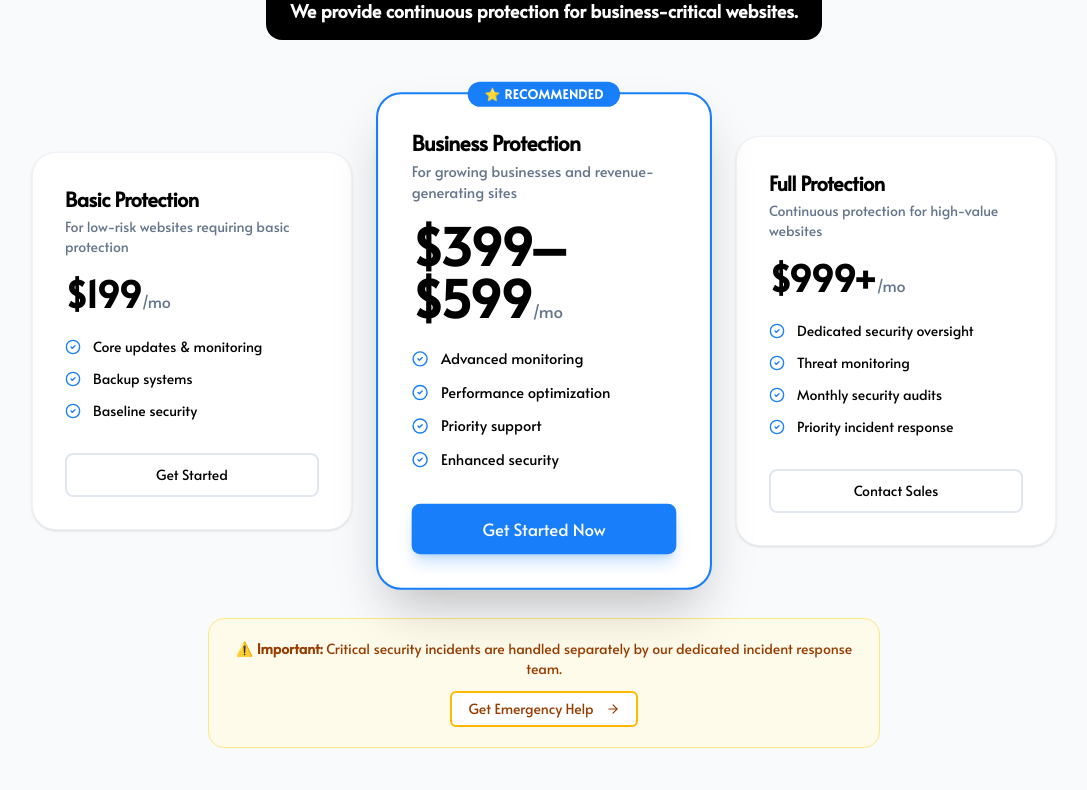
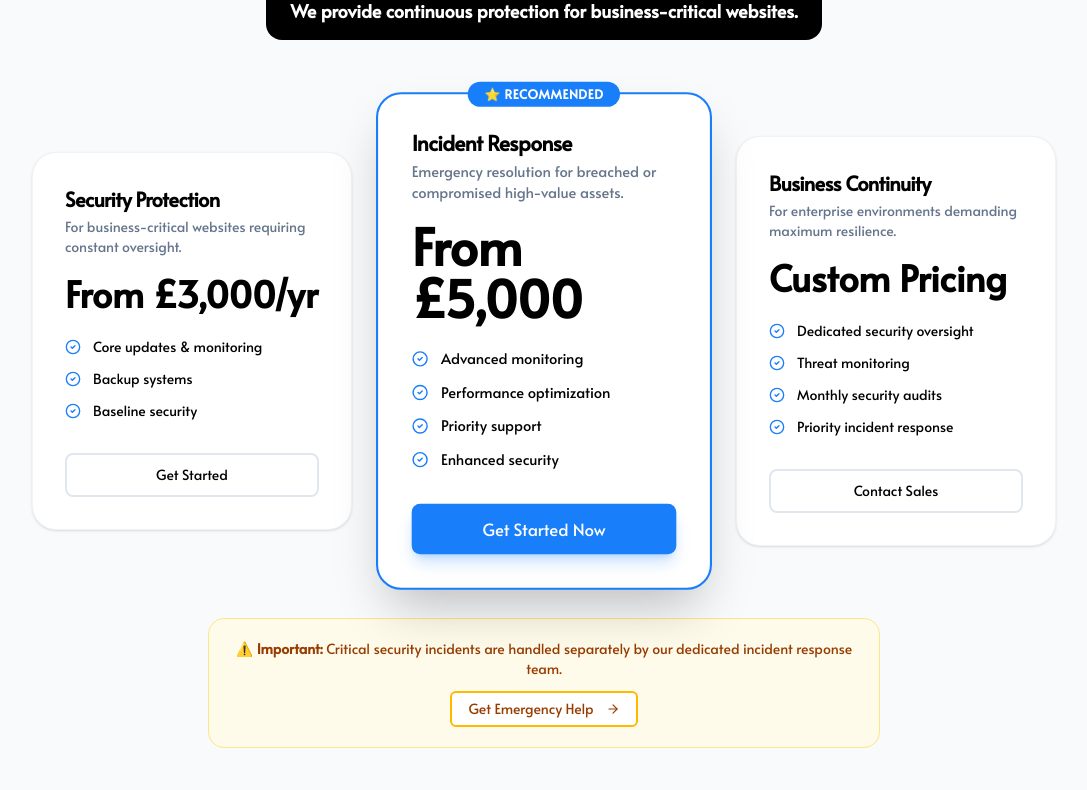
Before and after one commit to diliplp/webadish.com, a React (Vite) app in the folder artifacts/webadish/: page / in a window 1280 px wide. Shown: the part 3170-3960 px from the top of the page, without its empty margins (96-1183 px from the left). Built offline with nearby package versions, Linux system fonts and the light colour scheme.

Commit message:
Update pricing and language to target high-ticket clients

```diff
--- a/artifacts/webadish/src/pages/Home.tsx
+++ b/artifacts/webadish/src/pages/Home.tsx
@@ -210,7 +210,7 @@ export default function Home() {
                   { label: "Emergency malware cleanup", cost: "$500–$2,000+", icon: "🔴" },
                   { label: "Google blacklist removal & SEO recovery", cost: "Weeks to months", icon: "🔴" },
                   { label: "Lost revenue during downtime", cost: "Ongoing", icon: "🔴" },
-                  { label: "Managed security retainer (prevents all of the above)", cost: "$199–$999/mo", icon: "🟢" },
+                  { label: "Managed security retainer (prevents all of the above)", cost: "From £3,000/yr", icon: "🟢" },
                 ].map((row) => (
                   <div key={row.label} className="flex items-center justify-between bg-white/5 rounded-xl px-5 py-4 border border-white/10">
                     <div className="flex items-center gap-3 text-sm">
@@ -234,17 +234,17 @@ export default function Home() {
               <p className="text-lg text-muted-foreground max-w-2xl mx-auto mb-8">No hidden fees. No lock-in contracts. Built for businesses that need real protection, not just a maintenance checkbox.</p>
               <div className="inline-block bg-foreground text-white px-6 py-4 rounded-2xl">
                 <p className="text-base md:text-lg font-semibold leading-snug">
-                  We don't offer low-cost maintenance.<br />
+                  We don't offer low-value updates.<br />
                   We provide continuous protection for business-critical websites.
                 </p>
               </div>
             </div>
             <div className="grid grid-cols-1 lg:grid-cols-3 gap-8 items-center max-w-5xl mx-auto">
-              {/* Basic Protection */}
+              {/* Security Protection */}
               <div className="bg-white rounded-3xl p-8 shadow-sm border border-border/50 reveal-section">
-                <h3 className="text-xl font-semibold mb-1">Basic Protection</h3>
-                <p className="text-sm text-muted-foreground mb-4">For low-risk websites requiring basic protection</p>
-                <div className="mb-6"><span className="text-4xl font-bold">$199</span><span className="text-muted-foreground">/mo</span></div>
+                <h3 className="text-xl font-semibold mb-1">Security Protection</h3>
+                <p className="text-sm text-muted-foreground mb-4">For business-critical websites requiring constant oversight.</p>
+                <div className="mb-6"><span className="text-4xl font-bold">From £3,000/yr</span></div>
                 <ul className="space-y-3 mb-8">
                   {["Core updates & monitoring", "Backup systems", "Baseline security"].map(f => (
                     <li key={f} className="flex items-center gap-3 text-sm"><CheckCircle2 size={16} className="text-accent shrink-0" />{f}</li>
@@ -256,9 +256,9 @@ export default function Home() {
               {/* Recommended */}
               <div className="bg-white rounded-3xl p-8 shadow-2xl border-2 border-accent relative transform lg:scale-105 z-10 reveal-section">
                 <div className="absolute top-0 left-1/2 -translate-x-1/2 -translate-y-1/2 bg-accent text-white px-4 py-1 rounded-full text-xs font-bold tracking-wider uppercase">⭐ Recommended</div>
-                <h3 className="text-xl font-semibold mb-1">Business Protection</h3>
-                <p className="text-sm text-muted-foreground mb-4">For growing businesses and revenue-generating sites</p>
-                <div className="mb-6"><span className="text-5xl font-bold">$399–$599</span><span className="text-muted-foreground">/mo</span></div>
+                <h3 className="text-xl font-semibold mb-1">Incident Response</h3>
+                <p className="text-sm text-muted-foreground mb-4">Emergency resolution for breached or compromised high-value assets.</p>
+                <div className="mb-6"><span className="text-5xl font-bold">From £5,000</span></div>
                 <ul className="space-y-3 mb-8">
                   {["Advanced monitoring", "Performance optimization", "Priority support", "Enhanced security"].map(f => (
                     <li key={f} className="flex items-center gap-3 text-sm font-medium"><CheckCircle2 size={16} className="text-accent shrink-0" />{f}</li>
@@ -267,11 +267,11 @@ export default function Home() {
                 <Button variant="accent" className="w-full h-12 text-base" onClick={() => window.location.href='/contact'}>Get Started Now</Button>
               </div>
 
-              {/* Full Protection */}
+              {/* Business Continuity */}
               <div className="bg-white rounded-3xl p-8 shadow-sm border border-border/50 reveal-section">
-                <h3 className="text-xl font-semibold mb-1">Full Protection</h3>
-                <p className="text-sm text-muted-foreground mb-4">Continuous protection for high-value websites</p>
-                <div className="mb-6"><span className="text-4xl font-bold">$999+</span><span className="text-muted-foreground">/mo</span></div>
+                <h3 className="text-xl font-semibold mb-1">Business Continuity</h3>
+                <p className="text-sm text-muted-foreground mb-4">For enterprise environments demanding maximum resilience.</p>
+                <div className="mb-6"><span className="text-4xl font-bold">Custom Pricing</span></div>
                 <ul className="space-y-3 mb-8">
                   {["Dedicated security oversight", "Threat monitoring", "Monthly security audits", "Priority incident response"].map(f => (
                     <li key={f} className="flex items-center gap-3 text-sm"><CheckCircle2 size={16} className="text-accent shrink-0" />{f}</li>
@@ -348,7 +348,7 @@ export default function Home() {
             <div className="max-w-2xl mx-auto reveal-section">
               <div className="bg-white rounded-xl border border-border/50 p-5 flex items-start gap-3">
                 <AlertTriangle size={18} className="text-amber-500 shrink-0 mt-0.5" />
-                <p className="text-sm text-muted-foreground"><strong className="text-foreground">Not suitable for low-budget or non-critical websites.</strong> Our plans are built for businesses where security and uptime have real operational consequences. If you need basic hosting support, we're not the right fit.</p>
+                <p className="text-sm text-muted-foreground"><strong className="text-foreground">Not suitable for low-budget or hobby sites.</strong> Our plans are built for businesses where security and uptime have real operational consequences. If you need basic hosting support, we're not the right fit.</p>
               </div>
             </div>
           </div>
--- a/artifacts/webadish/src/pages/Maintenance.tsx
+++ b/artifacts/webadish/src/pages/Maintenance.tsx
@@ -9,24 +9,24 @@ const features = [
   { icon: <BarChart3 size={24} className="text-accent" />, title: "24/7 Uptime Monitoring", desc: "Continuous monitoring of uptime, performance, and response times. We're alerted to issues before they affect your customers." },
   { icon: <HeadphonesIcon size={24} className="text-accent" />, title: "Priority Response", desc: "Your WordPress engineers are available with guaranteed response times. No queues, no waiting." },
   { icon: <Clock size={24} className="text-accent" />, title: "Monthly Performance Reporting", desc: "Detailed reporting on uptime, security status, performance metrics, and recommendations for reducing risk." },
-  { icon: <Wrench size={24} className="text-accent" />, title: "Small Fixes Included", desc: "Each plan includes a monthly allowance for small fixes — content edits, layout tweaks, link repairs — at no additional cost." },
+  { icon: <Wrench size={24} className="text-accent" />, title: "infrastructure changes Included", desc: "Each plan includes a monthly allowance for infrastructure changes — content edits, layout tweaks, link repairs — at no additional cost." },
 ];
 
 const plans = [
   {
-    name: "Essential Care",
-    price: "$199",
-    desc: "Core maintenance for sites and small businesses that need reliability.",
-    features: ["WordPress core & plugin updates", "Daily cloud backups (30-day retention)", "24/7 uptime monitoring", "Monthly performance reports", "1hr/mo small fixes included"],
-    cta: "Get Started",
+    name: "Security Protection",
+    price: "From £3,000/yr",
+    desc: "For business-critical websites requiring constant oversight.",
+    features: ["Proactive Security Posture Management", "Real-time threat monitoring", "Business Continuity Backups", "Infrastructure-level hardening", "Priority Incident Response SLA"],
+    cta: "Request Assessment",
     highlight: false,
   },
   {
-    name: "Business Protection",
-    price: "$399–$599",
-    desc: "For eCommerce, membership sites, and businesses where uptime directly affects revenue.",
-    features: ["Everything in Essential Care", "Real-time malware scanning", "Enterprise firewall setup", "Security hardening & monthly audits", "3hrs/mo small fixes included", "Speed optimization"],
-    cta: "Get Started",
+    name: "Business Continuity Retainer",
+    price: "Custom",
+    desc: "For enterprise environments demanding maximum resilience.",
+    features: ["Everything in Security Protection", "Dedicated security engineer", "Custom Service Level Agreement", "Direct communication channels", "Monthly audit & strategy"],
+    cta: "Contact Sales",
     highlight: true,
   },
 ];
@@ -35,7 +35,7 @@ const faqs = [
   { q: "How do you handle plugin updates safely?", a: "We test all updates in a staging copy of your site first. Only after verifying no conflicts do we push to live. This means zero surprise breakages." },
   { q: "What if my site breaks after an update?", a: "We restore from the backup we took immediately before the update — your site is back in minutes. This has never been a problem our clients had to worry about." },
   { q: "Do I need to give you admin access?", a: "Yes, we'll need WordPress admin and (if applicable) hosting panel access. All credentials are stored in encrypted vaults." },
-  { q: "Can I cancel anytime?", a: "Yes — our maintenance plans are month-to-month with no lock-in contracts. Cancel with 30 days' notice." },
+  { q: "Can I cancel anytime?", a: "Yes — our protection retainers are month-to-month with no lock-in contracts. Cancel with 30 days' notice." },
 ];
 
 export default function Maintenance() {
```
Also changed, not shown: artifacts/webadish/.claude-flow/data/graph-state.json, artifacts/webadish/.claude-flow/data/ranked-context.json, artifacts/webadish/.claude-flow/sessions/current.json, 1 other file (tests, documents, lock files or other folders).
